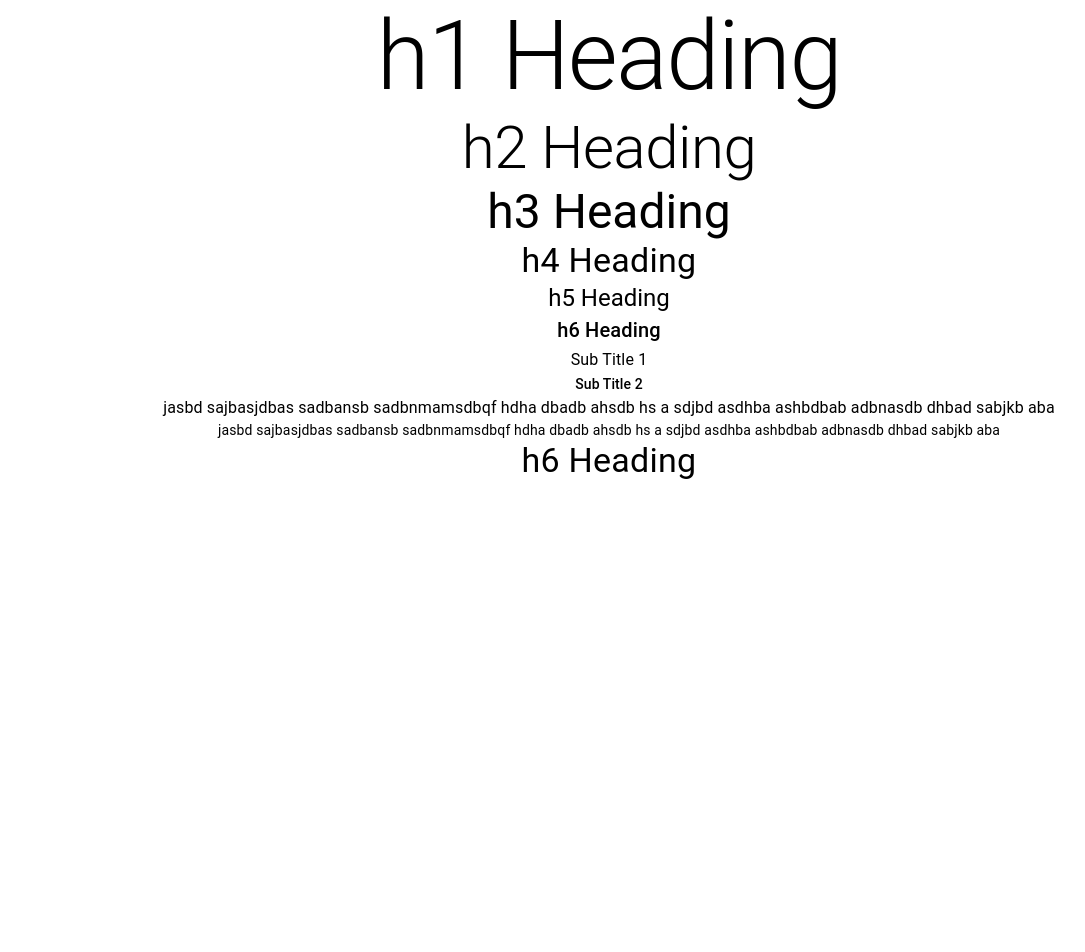
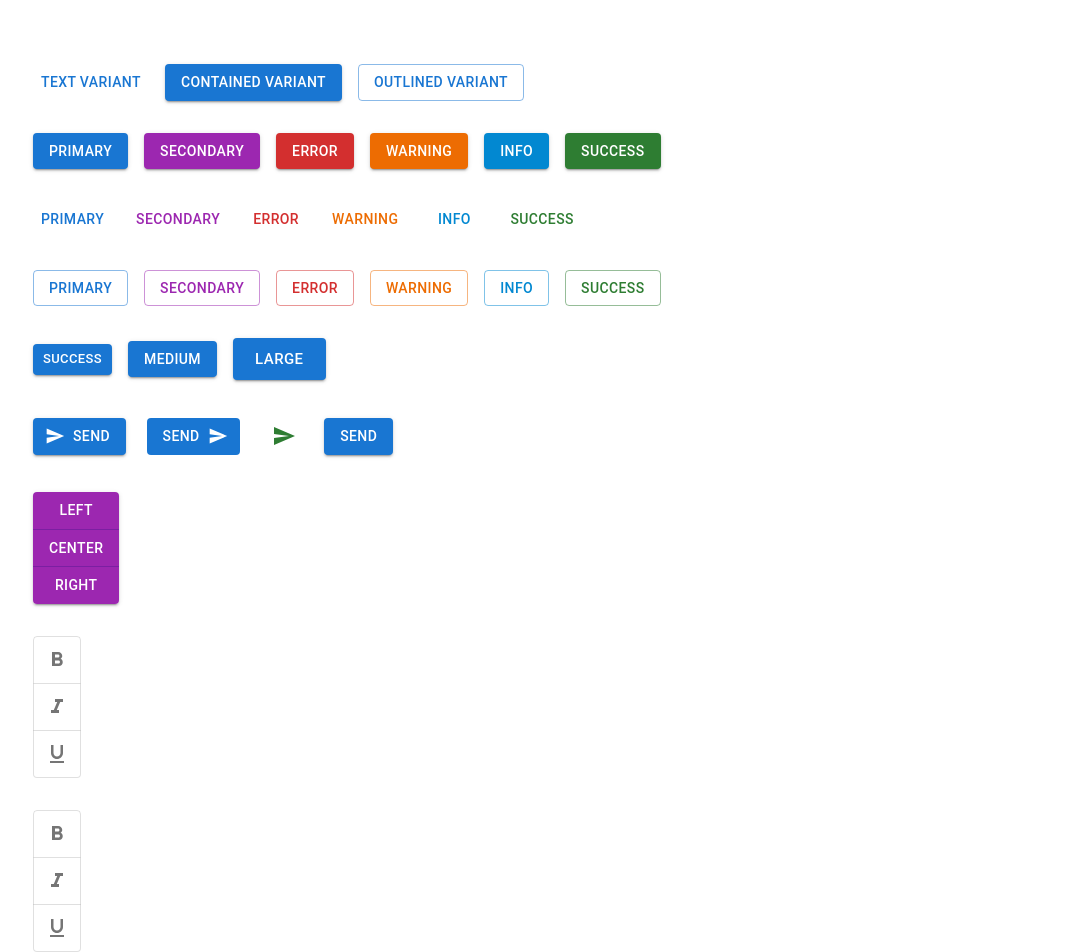
Before and after one commit to Shivaraj777/material-UI-training-demo, a React (Create React App) app: page / in a window 1280 px wide. Shown: the top 952 px of the page, without its empty margins (31-1116 px from the left). Before the commit the page ends 800 px from the top, so only its background shows below. Built offline with nearby package versions, Linux system fonts and the light colour scheme.

Commit message:
Buttons components in Material UI

```diff
--- a/package.json
+++ b/package.json
@@ -5,6 +5,7 @@
   "dependencies": {
     "@emotion/react": "^11.11.1",
     "@emotion/styled": "^11.11.0",
+    "@mui/icons-material": "^5.14.12",
     "@mui/material": "^5.14.12",
     "@testing-library/jest-dom": "^5.17.0",
     "@testing-library/react": "^13.4.0",
--- a/src/App.css
+++ b/src/App.css
@@ -1,5 +1,5 @@
 .App {
-  text-align: center;
+  padding: 4rem;
 }
 
 .App-logo {
--- a/src/App.tsx
+++ b/src/App.tsx
@@ -1,11 +1,13 @@
 import React from 'react';
 import './App.css';
-import MuiTypography from './components/MuiTypography';
+// import MuiTypography from './components/MuiTypography';
+import MuiButton from './components/MuiButton';
 
 function App() {
   return (
     <div className="App">
-      <MuiTypography />
+      {/* <MuiTypography /> */}
+      <MuiButton />
     </div>
   );
 }
--- /dev/null
+++ b/src/components/MuiButton.tsx
@@ -0,0 +1,146 @@
+import { Button, IconButton, ButtonGroup} from '@mui/material';
+import {ToggleButtonGroup, ToggleButton} from '@mui/material';
+import { Stack } from '@mui/material';
+import SendIcon from '@mui/icons-material/Send';
+import FormatBoldIcon from '@mui/icons-material/FormatBold';
+import FormatItalicIcon from '@mui/icons-material/FormatItalic';
+import FormatUnderlinedIcon from '@mui/icons-material/FormatUnderlined';
+import {useState} from 'react';
+
+function MuiButton() {
+  const [formats, setFormats] = useState<string[]>([]); //state to hold the text format values like bold, italic..
+  const [formatExclusive, setFormatExclusive] = useState<string | null>(null);
+  console.log(formats);
+  console.log(formatExclusive);
+
+  // function to handle format chnages
+  const handleFormatChange = (_event: React.MouseEvent<HTMLElement>, updatedFormats: string[]) => {
+    setFormats(updatedFormats);
+    // console.log(formats);
+  }
+
+  // function to handle format chnage for exclusive scenario - select only one button
+  const handleFormatChangeExclusive = (_event: React.MouseEvent<HTMLElement>, updatedFormat: string) => {
+    setFormatExclusive(updatedFormat);
+    // console.log(formatExclusive);
+  }
+
+  return (
+    <Stack spacing={4}>
+      <Stack spacing={2} direction='row'>
+        {/* Button component has 3 variants which we can use */}
+        <Button variant='text' href='https://www.google.com'>Text variant</Button>
+        <Button variant='contained'>Contained variant</Button>
+        <Button variant='outlined'>Outlined Variant</Button>
+      </Stack>
+
+      {/* color for contained buttons */}
+      <Stack spacing={2} direction='row'>
+        <Button variant='contained' color='primary'>Primary</Button>
+        <Button variant='contained' color='secondary'>Secondary</Button>
+        <Button variant='contained' color='error'>Error</Button>
+        <Button variant='contained' color='warning'>Warning</Button>
+        <Button variant='contained' color='info'>Info</Button>
+        <Button variant='contained' color='success'>Success</Button>
+      </Stack>
+
+      {/* color for text buttons */}
+      <Stack spacing={2} direction='row'>
+        <Button variant='text' color='primary'>Primary</Button>
+        <Button variant='text' color='secondary'>Secondary</Button>
+        <Button variant='text' color='error'>Error</Button>
+        <Button variant='text' color='warning'>Warning</Button>
+        <Button variant='text' color='info'>Info</Button>
+        <Button variant='text' color='success'>Success</Button>
+      </Stack>
+
+      {/* color for outlined buttons */}
+      <Stack spacing={2} direction='row'>
+        {/* Button component has 3 variants which we can use */}
+        <Button variant='outlined' color='primary'>Primary</Button>
+        <Button variant='outlined' color='secondary'>Secondary</Button>
+        <Button variant='outlined' color='error'>Error</Button>
+        <Button variant='outlined' color='warning'>Warning</Button>
+        <Button variant='outlined' color='info'>Info</Button>
+        <Button variant='outlined' color='success'>Success</Button>
+      </Stack>
+
+      {/* change the size of buttons */}
+      <Stack display='block' spacing={2} direction='row'>
+        <Button variant='contained' size='small'>Success</Button>
+        <Button variant='contained' size='medium'>Medium</Button>
+        <Button variant='contained' size='large'>Large</Button>
+      </Stack>
+
+      {/* Ading built-in icons from Material UI */}
+      <Stack display='block' spacing={2} direction='row'>
+        <Button variant='contained' startIcon={<SendIcon />}>Send</Button> {/* add icon at start */}
+        <Button variant='contained' endIcon={<SendIcon />} disableElevation disableRipple>Send</Button> {/* add icon at the end */}
+
+        {/* to add buttons with only icon */}
+        <IconButton aria-label='send' size='large' color='success'>
+          <SendIcon />
+        </IconButton>
+
+        {/* handle click events */}
+        <Button variant='contained' onClick={() => {alert('Heya!!')}}>Send</Button>
+      </Stack>
+
+      {/* Grouping buttons */}
+      <Stack direction='row'>
+        <ButtonGroup variant='contained' orientation='vertical' color='secondary' aria-label='alignment button group'>
+          <Button>Left</Button>
+          <Button>Center</Button>
+          <Button>Right</Button>
+        </ButtonGroup>
+      </Stack>
+
+      {/* Toggle button groups */}
+      <Stack direction='row'>
+        <ToggleButtonGroup
+          aria-label='text formatting'
+          value={formats}
+          onChange={handleFormatChange}
+          color='success'
+          size='medium'
+          orientation='vertical'
+        >
+          <ToggleButton value='bold' aria-label='bold'>
+            <FormatBoldIcon />
+          </ToggleButton>
+          <ToggleButton value='italic' aria-label='italic'>
+            <FormatItalicIcon />
+          </ToggleButton>
+          <ToggleButton value='underlined' aria-label='underlined'>
+            <FormatUnderlinedIcon />
+          </ToggleButton>
+        </ToggleButtonGroup>
+      </Stack>
+
+      {/* Toggle button groups - Select exclusive */}
+      <Stack direction='row'>
+        <ToggleButtonGroup
+          aria-label='text formatting exclusive'
+          value={formatExclusive}
+          onChange={handleFormatChangeExclusive}
+          color='success'
+          size='medium'
+          orientation='vertical'
+          exclusive
+        >
+          <ToggleButton value='bold' aria-label='bold'>
+            <FormatBoldIcon />
+          </ToggleButton>
+          <ToggleButton value='italic' aria-label='italic'>
+            <FormatItalicIcon />
+          </ToggleButton>
+          <ToggleButton value='underlined' aria-label='underlined'>
+            <FormatUnderlinedIcon />
+          </ToggleButton>
+        </ToggleButtonGroup>
+      </Stack>
+    </Stack>
+  )
+}
+
+export default MuiButton;
```
Also changed, not shown: 1 other file (tests, documents, lock files or other folders).
